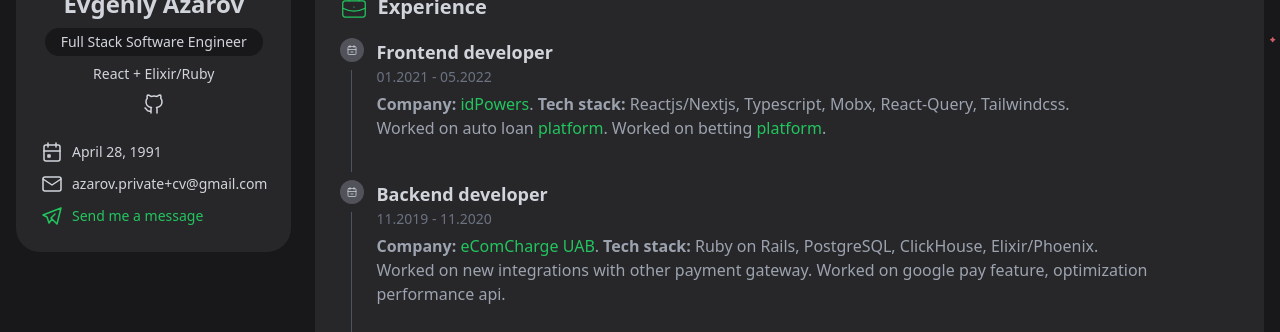
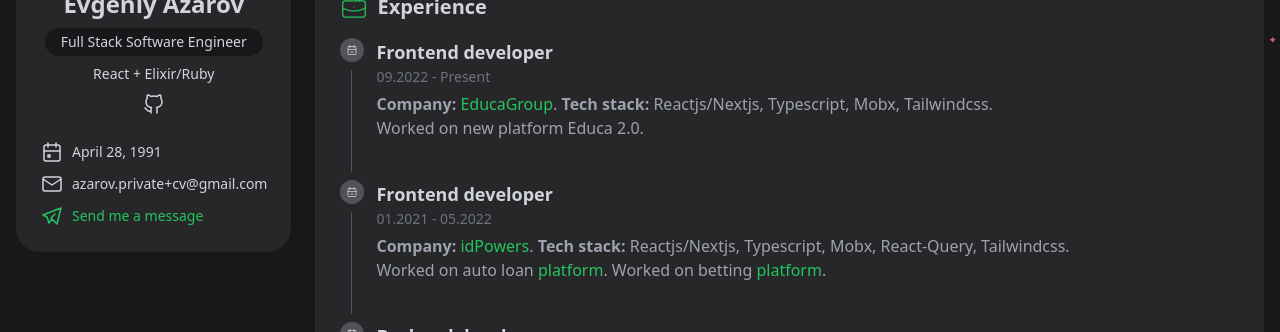
Before and after one commit to evgeniy28/evgeniy28.github.io, a React app: page / in a window 1280 px wide. Shown: the part 300-632 px from the top of the page. Built offline with nearby package versions, Linux system fonts and the light colour scheme.

Commit message:
Add experience

```diff
--- a/src/components/resume.tsx
+++ b/src/components/resume.tsx
@@ -3,6 +3,11 @@
 import Timeline from './timeline'
 
 const experienceData = [
+  {
+    title: 'Frontend developer',
+    text: '<b>Company:</b> <a class="text-green-500 hover:underline" target="_blank" href="https://educa.ru/" rel="noreferrer noopener">EducaGroup</a>. <b>Tech stack:</b> Reactjs/Nextjs, Typescript, Mobx, Tailwindcss. <br />Worked on new platform Educa 2.0.',
+    period: '09.2022 - Present',
+  },
   {
     title: 'Frontend developer',
     text: '<b>Company:</b> <a class="text-green-500 hover:underline" target="_blank" href="https://idpowers.com/" rel="noreferrer noopener">idPowers</a>. <b>Tech stack:</b> Reactjs/Nextjs, Typescript, Mobx, React-Query, Tailwindcss. <br />Worked on auto loan <a class="text-green-500 hover:underline" target="_blank" href="https://idpowers.com/cases/vash-investor-lk/" rel="noreferrer noopener">platform</a>. Worked on betting <a class="text-green-500 hover:underline" target="_blank" href="https://hddx.id-east.ru/" rel="noreferrer noopener">platform</a>.',
```
